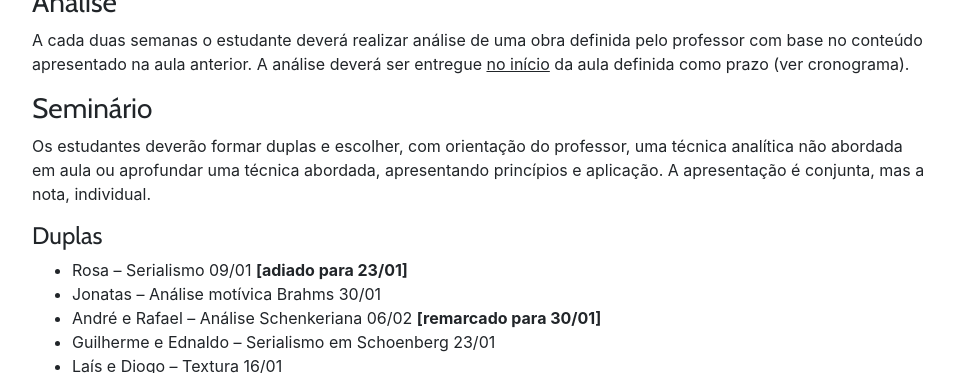
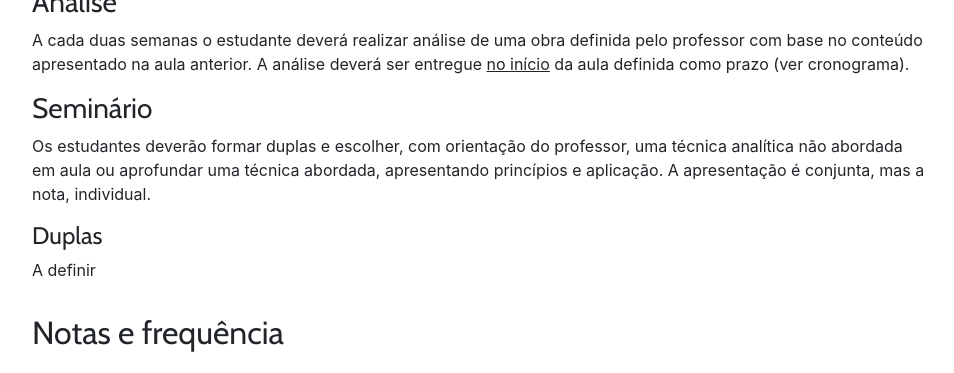
Before and after one commit to kroger/genosmus, a Jekyll site: the page built from _marcos/musa90.md, in a window 1280 px wide and 900 px high, scrolled down 1551 px, cut to the strip 0-373 px from the top of the window. Shown: the whole strip, without its empty margins (68-1022 px from the left). Built offline with Jekyll 4.4.1, drawn with Linux system fonts in a browser that asks for light colours; the table of contents is made by our own code.

```diff
--- a/_marcos/musa90.md
+++ b/_marcos/musa90.md
@@ -45,11 +45,7 @@
 
 #### Duplas
 
-  * Rosa -- Serialismo 09/01 **[adiado para 23/01]**
-  * Jonatas -- Análise motívica Brahms 30/01
-  * André e Rafael -- Análise Schenkeriana 06/02 **[remarcado para 30/01]**
-  * Guilherme e Ednaldo -- Serialismo em Schoenberg 23/01
-  * Laís e Diogo -- Textura 16/01
+A definir
 
 ## Notas e frequência
 
```
Also changed, not shown: _marcos/musa72.md (+1 -0 lines).
